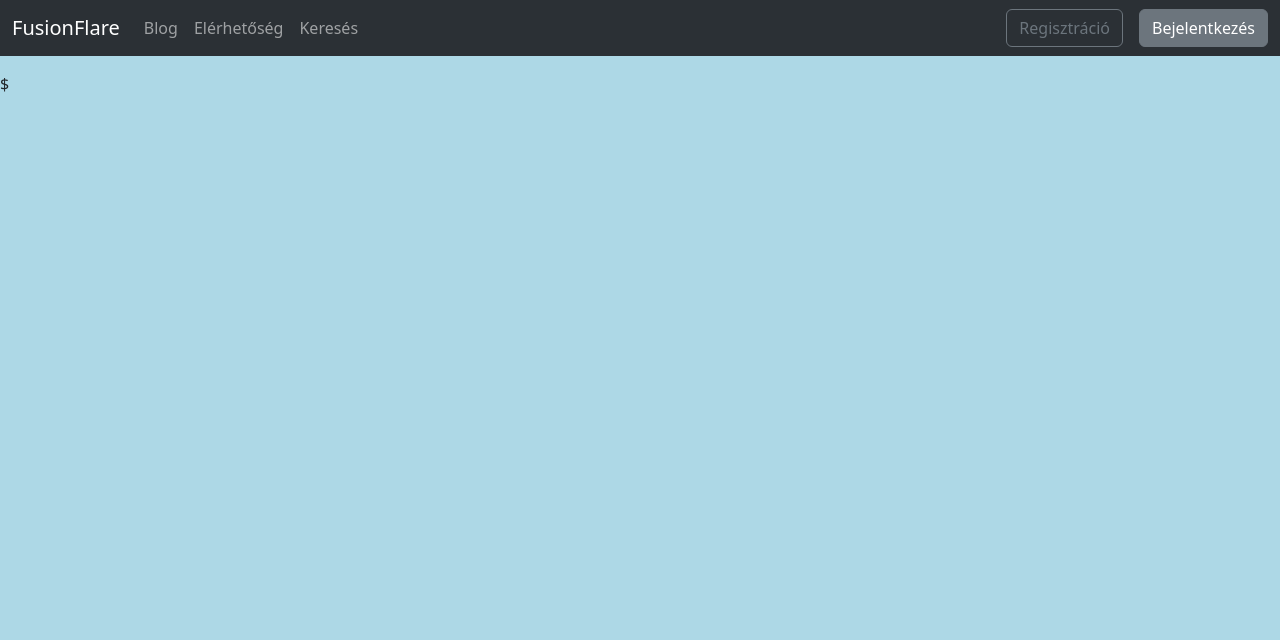
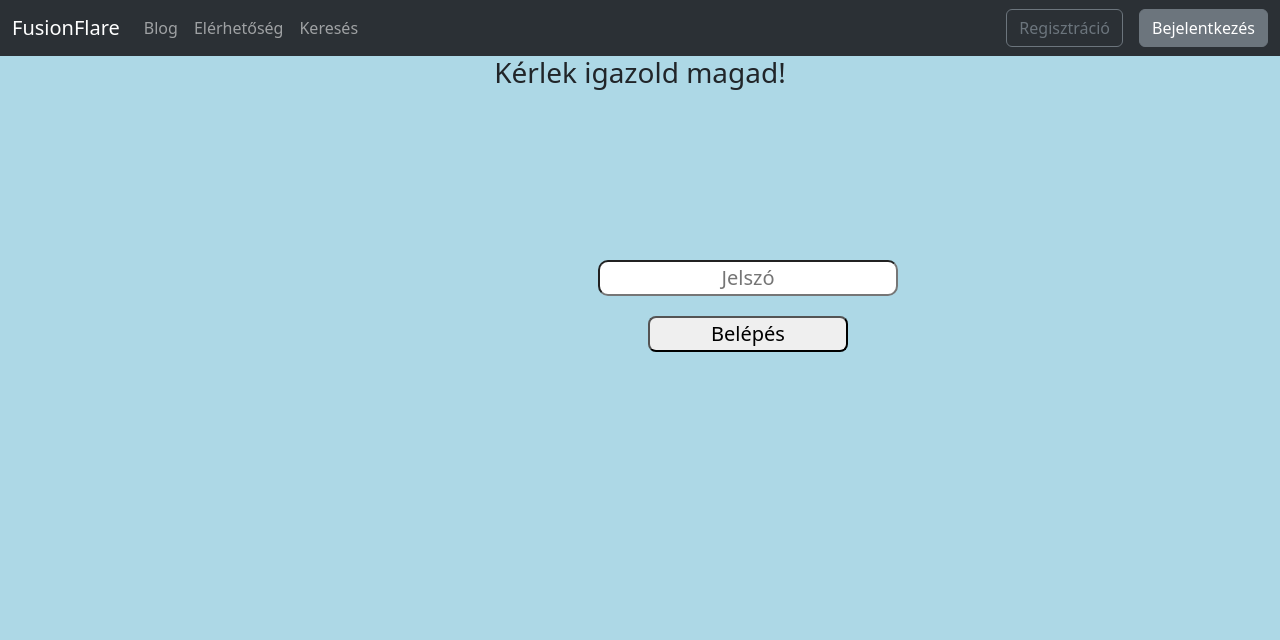
Before and after one commit to Norbi5930/Bank-application, a Flask app: page /information in a window 1280 px wide. Shown: the top 640 px of the page. Run offline with Flask 3, Linux system fonts and the light colour scheme.

Commit message:
security rendszer

```diff
--- a/fusionflare/forms.py
+++ b/fusionflare/forms.py
@@ -53,3 +53,9 @@ class LoginForm(FlaskForm):
     card_number = IntegerField(validators=[InputRequired()], render_kw={"placeholder": "Kártyaszám"})
     password = PasswordField(validators=[InputRequired()], render_kw={"placeholder": "Jelszó"})
     submit = SubmitField("Bejelentkezés")
+
+
+
+class SecurityForm(FlaskForm):
+    password = PasswordField(validators=[InputRequired()], render_kw={"placeholder": "Jelszó"})
+    submit = SubmitField("Belépés")
--- a/fusionflare/routes.py
+++ b/fusionflare/routes.py
@@ -1,10 +1,9 @@
 from flask import render_template, redirect, url_for, flash, request
 from flask_login import login_user, current_user, logout_user, login_required
 from random import randint
-from wtforms.validators import ValidationError
 
 from fusionflare import app, db, bcrypt
-from fusionflare.forms import RegisterForm, LoginForm
+from fusionflare.forms import RegisterForm, LoginForm, SecurityForm
 from fusionflare.models import User
 from fusionflare.email_sender import SuccesRegister, NewLogin
 
@@ -90,10 +89,27 @@ def login():
     return render_template("login.html", title="Bejelentkezés", form=form)
 
 
-
 @app.route("/information", methods=["GET", "POST"])
 def information():
-    return render_template("information.html", title="Információk")
+    if request.method == "POST":
+        if security():
+            return render_template("information.html", title="Információk")
+        else:
+            logout_user()
+            flash("Mivel nem tudtad magad igazolni, ezért kizartunk a rendszerből!", "danger")
+            return redirect(url_for("home"))
+    else:
+        form = SecurityForm()
+        return render_template("security.html", form=form, title = "Ellenőrzés")
+
+def security():
+    form = SecurityForm()
+    if form.validate_on_submit():
+        if bcrypt.check_password_hash(current_user.password, form.password.data):
+            return True
+
+    return False
+
 
 
 @app.route("/privacy", methods=["GET"])
--- a/fusionflare/static/style.css
+++ b/fusionflare/static/style.css
@@ -202,3 +202,46 @@ body {
     font-size: 32px;
     text-align: center;
 }
+
+
+.security-title {
+    text-align: center;
+}
+
+.security-form {
+    position: absolute;
+    left: 35%;
+    top: 30%;
+}
+
+
+.security-background {
+    height: 200px;
+    width: 600px;
+}
+
+
+.security-password-background {
+    position: relative;
+    text-align: center;
+    top: 10%;
+}
+
+.security-submit-background {
+    position: relative;
+    text-align: center;
+    top: 20%;
+}
+
+.security-password {
+    width: 300px;
+    text-align: center;
+    font-size: 20px;
+    border-radius: 10px;
+}
+
+.security-submit {
+    width: 200px;
+    font-size: 20px;
+    border-radius: 8px;
+}
--- a/fusionflare/templates/privacy.html
+++ b/fusionflare/templates/privacy.html
@@ -12,7 +12,7 @@
         <li style="font-size: 18px;">
             Ön, elfogadja azt, hogy az e-mail címét felhasználjuk, csakis arra, hogy információkat közöljünk önnel. Például: Regisztrációkor kap egy olyan levelet, amiben megtalálja a kártyaszámát. Kérjük ezt kezelje bizalmasan!
             Ha valaki bejelentkezik a fiókjába, kap egy levelet erről és, ha illetéktelen jelentkezik be, akkor megváltoztathatja a jelszavát.
-            Ahhoz, hogy jelszóváltási kérelmet tudjon igényelni, szükségünk van az e-mail címére, amire megkapja a jelszóváltási levelet és linket. Kérjük, ezt a linket kezelje nagyon bizalmasan, a fiókja érdekében!
+            Ahhoz, hogy jelszóváltási kérelmet tudjon igényelni, szükségünk van az e-mail címére, amire megkapja a jelszóváltási levelet és linket. Kérjük, ezt a linket kezelje nagyon bizalmasan, a fiókja védelme érdekében!
         </li>
 
         <li style="font-size: 18px;">
--- a/fusionflare/templates/register.html
+++ b/fusionflare/templates/register.html
@@ -89,7 +89,7 @@
                         {% endfor %}
                     </div>
                 {% else %}
-                    {{ form.accept_privacy(class="register-privacy") }} <p class="register-privacy-label">Elfogadom a</p> <a class="register-privacy-label-link" href="{{ url_for('privacy')}}">felhasználói feltételeket</a>
+                    {{ form.accept_privacy(class="register-privacy") }} <p class="register-privacy-label">Elfogadom a</p> <a class="register-privacy-label-link" href="{{ url_for('privacy')}}" target="_blank">felhasználói feltételeket</a>
                 {% endif %}
             </div>
 
--- /dev/null
+++ b/fusionflare/templates/security.html
@@ -0,0 +1,19 @@
+{% extends "index.html" %}
+
+
+
+{% block content %}
+    <h3 class="security-title">Kérlek igazold magad!</h3>
+    <form class="security-form" action="" method="post">
+        {{ form.hidden_tag() }}
+        <div class="security-background">
+            <div class="security-password-background">
+                {{ form.password(class="security-password") }}
+            </div>
+            <div class="security-submit-background">
+                {{ form.submit(class="security-submit") }}
+            </div>
+        </div>
+    </form>
+
+{% endblock content %}
```
